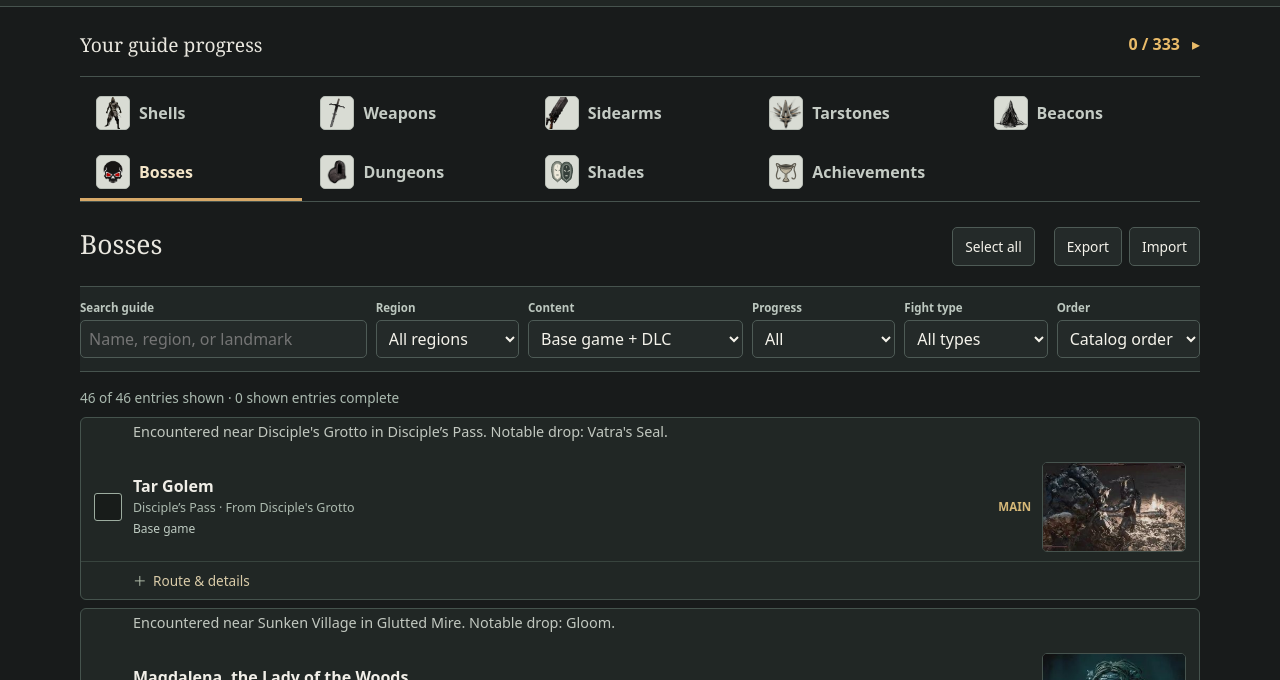
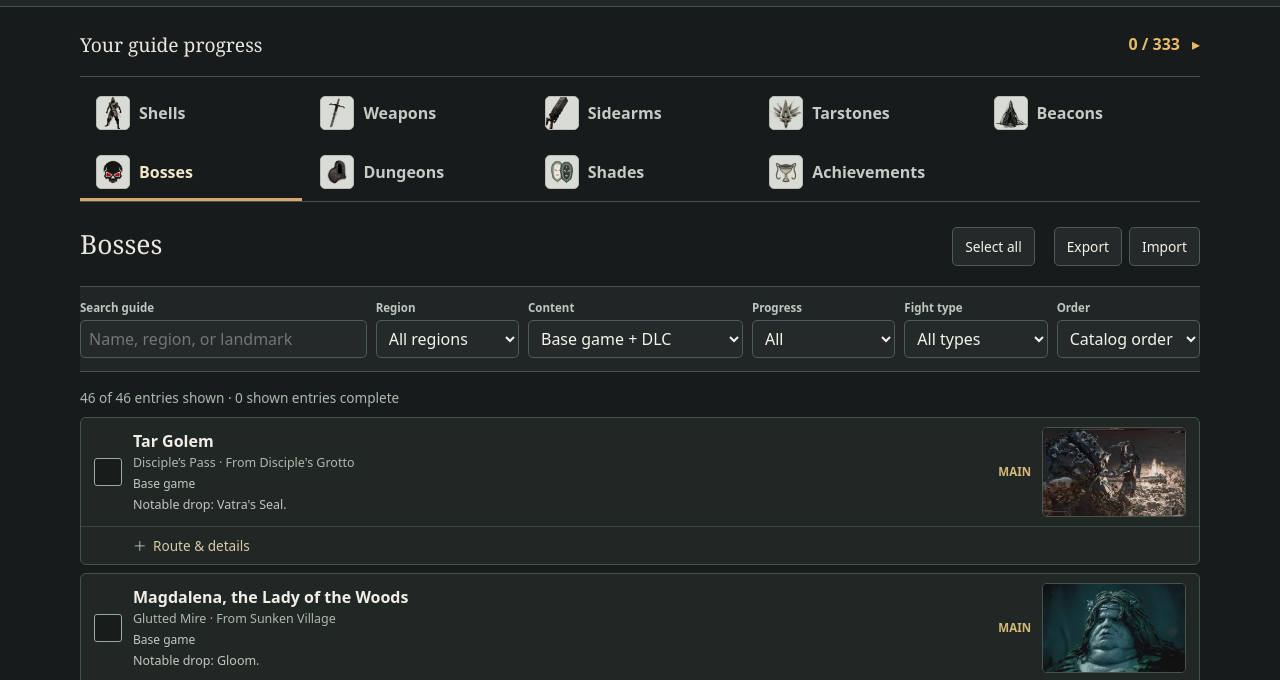
Before and after one commit to JDennisUF/shell-mate, a website with bundled scripts: page index.html in a window 1280 px wide. Both pictures are taken after a click on the button "Bosses". Shown: the part 119-799 px from the top of the page. Built offline with nearby package versions, Linux system fonts and the light colour scheme.

Commit message:
minor UI tweaks

```diff
--- a/app.js
+++ b/app.js
@@ -437,18 +437,14 @@ function renderEntry(item) {
     portrait.decoding = "async";
   }
   heading.append(element("div", "entry-scope", item.scope === "rotten-autumn" ? "Rotten Autumn DLC" : "Base game"));
+  if (item.kind === "boss" && item.rewards) {
+    heading.append(element("p", "boss-description", `Notable drop: ${item.rewards.split(",")[0]}.`));
+  }
   if (item.availabilityWarning) heading.append(element("span", "entry-warning", item.availabilityWarning));
   const tag = element("span", "entry-tag", item.category || (item.subtype === "ghost" ? "Ghost" : item.bossType || (item.alreadyCleansed ? "Already active" : "Beacon")));
   if (item.kind === "achievement") heading.append(element("p", "", item.description));
   row.append(check, heading, tag);
   if (portrait) row.append(portrait);
-  if (item.kind === "boss") {
-    const description = element("p", "boss-description");
-    const encounter = item.nearestBeacon ? `Encountered near ${item.nearestBeacon} in ${item.region}.` : `Encountered in ${item.region}.`;
-    const reward = item.rewards ? ` Notable drop: ${item.rewards.split(",")[0]}.` : "";
-    description.textContent = encounter + reward;
-    card.append(description);
-  }
   const details = element("details", "route");
   details.open = disclosureState.get(item.id)?.route || false;
   const summary = element("summary", "", item.kind === "shell" ? "Abilities & details" : "Route & details");
--- a/styles.css
+++ b/styles.css
@@ -112,7 +112,7 @@ progress{display:block;width:100%;height:9px;margin:14px 0 18px;accent-color:#8b
 .entry-row:has(.tarstone-portrait){grid-template-columns:28px minmax(0,1fr) auto 68px}
 .entry-row:has(.boss-portrait){grid-template-columns:28px minmax(0,1fr) auto 144px}
 .entry-row .boss-portrait{width:144px;height:90px;aspect-ratio:auto;margin:0;justify-self:end;border-radius:5px}
-.boss-description{margin:4px 16px 12px 52px;color:#c2c8c0;font-size:.9rem}
+.boss-description{margin:4px 0 0;color:#c2c8c0;font-size:.78rem}
 .route{border-top:1px solid #38443e}
 .route>summary{padding:8px 13px 9px 52px;cursor:pointer;color:#d9cba8;font-size:.85rem;list-style:none}
 .route>summary::-webkit-details-marker{display:none}
```
Also changed, not shown: tests/browser/app.spec.js (+6 -2 lines).
